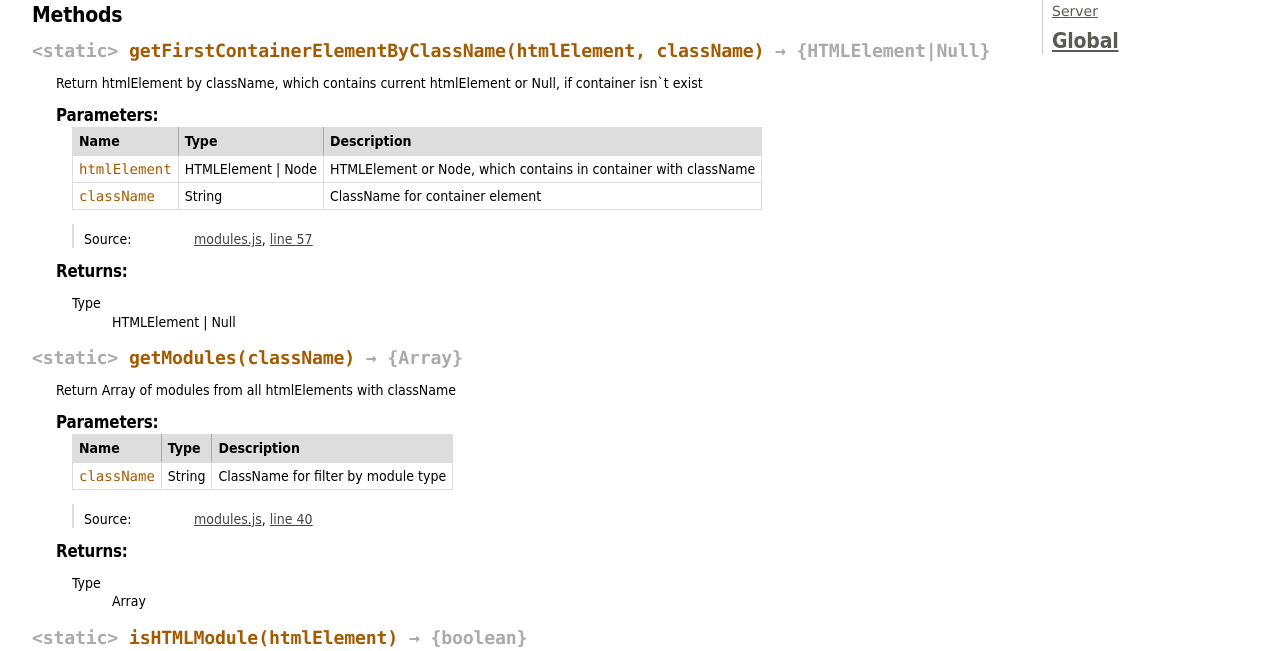
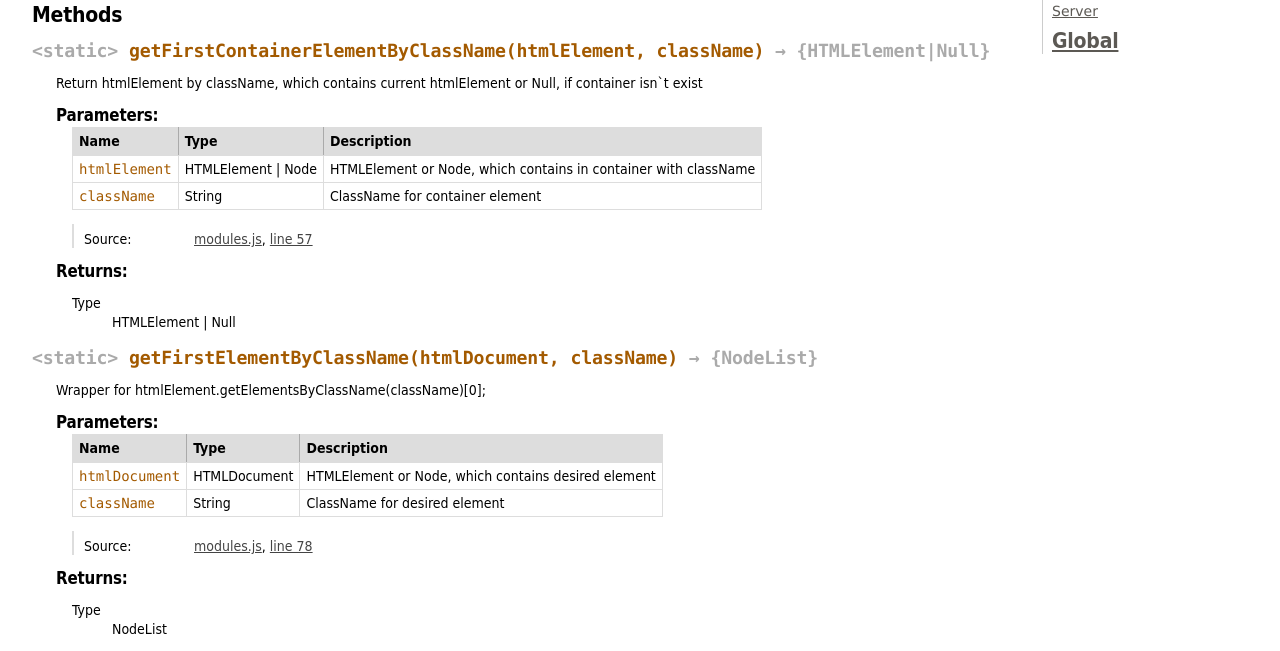
Before and after one commit to trukhinyuri/modules.js, a plain HTML site: page jsDoc/Modules.DOM.html in a window 1280 px wide. Shown: the part 139-790 px from the top of the page. Drawn offline with Linux system fonts and the light colour scheme.

Commit message:
added getFirstElementByClassName implementation and tests

```diff
--- a/jsDoc/Modules.DOM.html
+++ b/jsDoc/Modules.DOM.html
@@ -249,6 +249,164 @@
 |
 
 <span class="param-type">Null</span>
+
+
+	</dd>
+</dl>
+
+
+
+
+</dd>
+
+
+
+<dt>
+    <h4 class="name" id="getFirstElementByClassName"><span class="type-signature">&lt;static> </span>getFirstElementByClassName<span class="signature">(htmlDocument, className)</span><span class="type-signature"> &rarr; {NodeList}</span></h4>
+
+
+</dt>
+<dd>
+
+
+    <div class="description">
+        Wrapper for htmlElement.getElementsByClassName(className)[0];
+    </div>
+
+
+
+
+
+
+
+        <h5>Parameters:</h5>
+
+
+<table class="params">
+    <thead>
+	<tr>
+
+		<th>Name</th>
+
+
+		<th>Type</th>
+
+
+
+
+
+		<th class="last">Description</th>
+	</tr>
+	</thead>
+
+	<tbody>
+
+
+        <tr>
+
+                <td class="name"><code>htmlDocument</code></td>
+
+
+            <td class="type">
+
+
+<span class="param-type">HTMLDocument</span>
+
+
+
+            </td>
+
+
+
+
+
+            <td class="description last">HTMLElement or Node, which contains desired element</td>
+        </tr>
+
+
+
+        <tr>
+
+                <td class="name"><code>className</code></td>
+
+
+            <td class="type">
+
+
+<span class="param-type">String</span>
+
+
+
+            </td>
+
+
+
+
+
+            <td class="description last">ClassName for desired element</td>
+        </tr>
+
+
+	</tbody>
+</table>
+
+
+
+<dl class="details">
+
+
+
+
+
+
+
+
+
+
+
+
+
+
+
+
+
+
+
+    <dt class="tag-source">Source:</dt>
+    <dd class="tag-source"><ul class="dummy"><li>
+        <a href="modules.js.html">modules.js</a>, <a href="modules.js.html#line78">line 78</a>
+    </li></ul></dd>
+
+
+
+
+
+
+
+</dl>
+
+
+
+
+
+
+
+
+
+
+
+    <h5>Returns:</h5>
+
+
+
+
+<dl>
+	<dt>
+		Type
+	</dt>
+	<dd>
+
+<span class="param-type">NodeList</span>
 
 
 	</dd>
@@ -551,7 +709,7 @@
 <br clear="both">
 
 <footer>
-    Documentation generated by <a href="https://github.com/jsdoc3/jsdoc">JSDoc 3.2.0-dev</a> on Tue Jul 23 2013 15:16:44 GMT+0400 (MSK)
+    Documentation generated by <a href="https://github.com/jsdoc3/jsdoc">JSDoc 3.2.0-dev</a> on Wed Jul 24 2013 14:43:35 GMT+0400 (MSK)
 </footer>
 
 <script> prettyPrint(); </script>
```
Also changed, not shown: jsDoc/Modules.Server.html (+3 -3 lines), jsDoc/global.html (+2 -2 lines), jsDoc/index.html (+1 -1 lines), jsDoc/modules.js.html (+21 -7 lines), tests/modules.js (+13 -0 lines), tests/modulesTests.js (+35 -1 lines), 1 other file.
